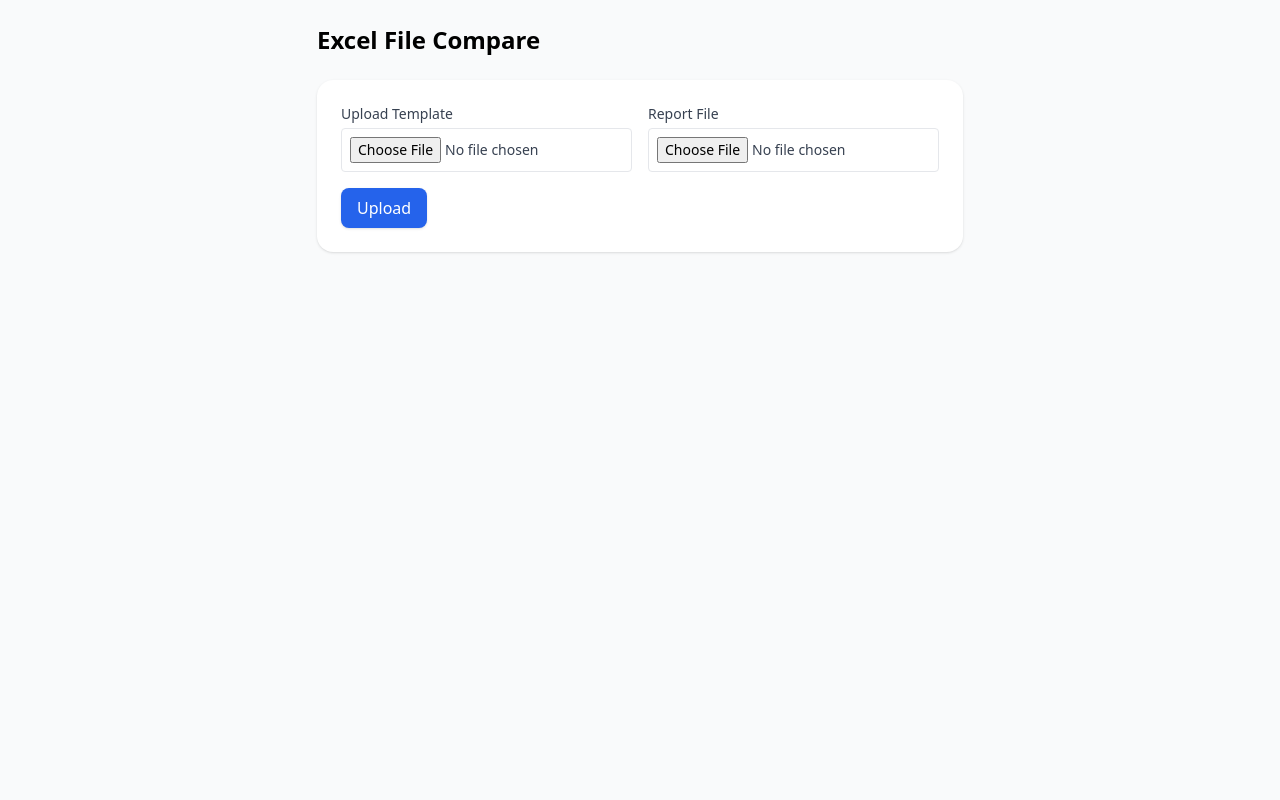
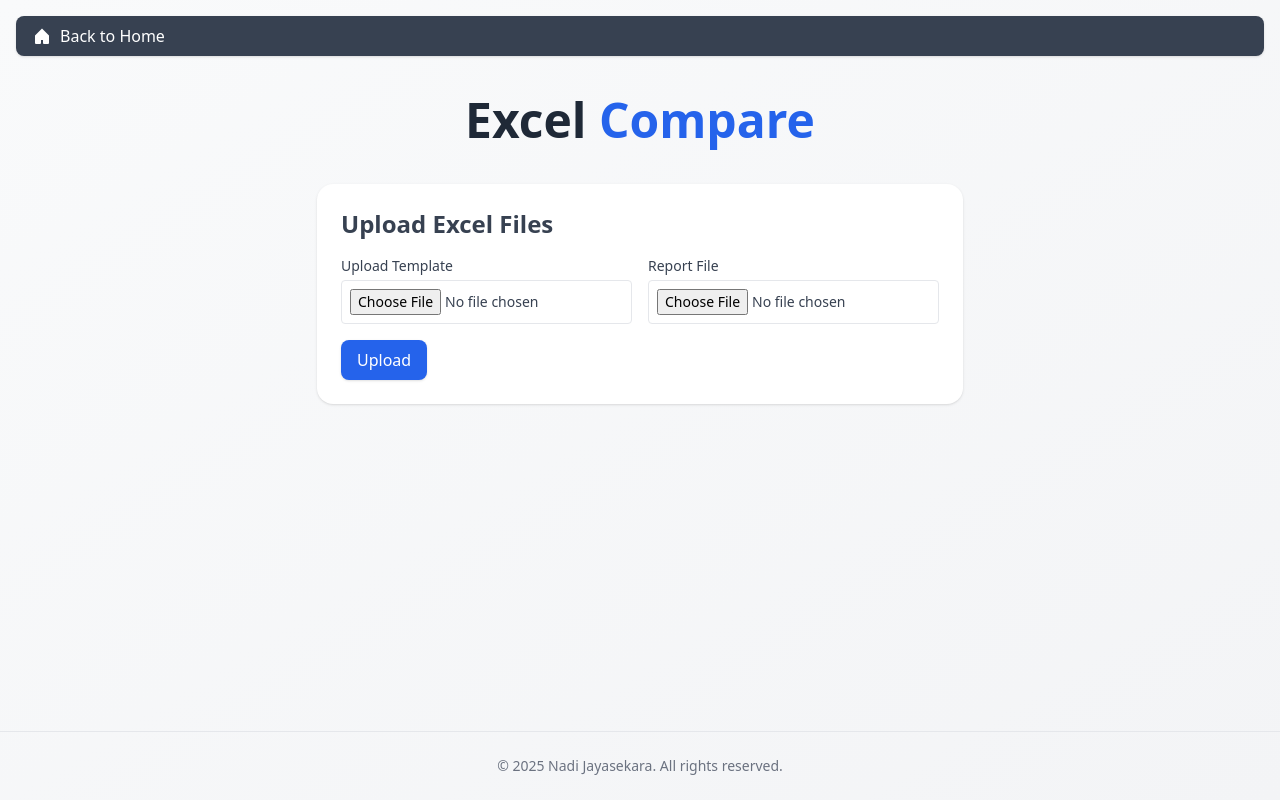
Before and after one commit to nadithakj/nodegrouper, a FastAPI app: page /excel_compare in a window 1280 px wide. Run offline with FastAPI, Linux system fonts and the light colour scheme; some libraries are stand-ins or nearby versions.

Commit message:
Update excel_compare.html

```diff
--- a/templates/excel_compare.html
+++ b/templates/excel_compare.html
@@ -4,12 +4,28 @@
     <meta charset="UTF-8">
     <title>Excel Compare</title>
     <script src="https://cdn.tailwindcss.com"></script>
+    <script src="https://cdn.jsdelivr.net/npm/canvas-confetti@1.6.0/dist/confetti.browser.min.js"></script>
 </head>
-<body class="bg-gray-50 min-h-screen flex flex-col">
+<body class="min-h-screen bg-gradient-to-br from-gray-50 to-gray-100 flex flex-col font-sans">
+
+    <div class="p-4">
+        <a href="/"
+           class="flex items-center bg-gray-700 text-white px-4 py-2 rounded-lg shadow hover:bg-gray-800 transition">
+            <svg xmlns="http://www.w3.org/2000/svg" class="h-5 w-5 mr-2" viewBox="0 0 20 20" fill="currentColor">
+                <path d="M10 2.5l-7 7V17a1 1 0 001 1h4a1 1 0 001-1v-3h2v3a1 1 0 001 1h4a1 1 0 001-1v-7.5l-7-7z"/>
+            </svg>
+            Back to Home
+        </a>
+    </div>
+
     <main class="flex-grow max-w-6xl mx-auto p-6">
-        <h1 class="text-2xl font-bold mb-6">Excel File Compare</h1>
+        <h1 class="text-5xl font-extrabold mb-10 text-center text-gray-800">
+            Excel <span class="text-blue-600">Compare</span>
+        </h1>
 
-        <form method="post" action="/upload_excel_files" enctype="multipart/form-data" class="bg-white p-6 rounded-2xl shadow mb-6">
+        <div class="bg-white p-6 rounded-2xl shadow mb-6">
+            <h2 class="text-2xl font-semibold mb-4 text-gray-700">Upload Excel Files</h2>
+            <form method="post" action="/upload_excel_files" enctype="multipart/form-data">
                 <div class="grid md:grid-cols-2 gap-4">
                     <div>
                         <label class="block text-sm font-medium text-gray-700">Upload Template</label>
@@ -24,6 +40,13 @@
                     Upload
                 </button>
             </form>
+        </div>
+
+        {% if error %}
+        <div class="bg-red-50 border-l-4 border-red-500 text-red-700 p-4 rounded-xl shadow mb-6" role="alert">
+            <p>{{ error }}</p>
+        </div>
+        {% endif %}
 
         {% if columns1 and not selected_key1 %}
         <form method="post" action="/select_key" class="bg-white p-6 rounded-2xl shadow">
@@ -137,8 +160,8 @@
                         {% for row in diff.differences %}
                         <tr>
                             <td class="border px-2 py-1">{{ row[selected_key1] }}</td>
-                            <td class="border px-2 py-1">{{ row[diff.field1 ~ "_file1"] }}</td>
-                            <td class="border px-2 py-1">{{ row[diff.field2 ~ "_file2"] }}</td>
+                            <td class="border px-2 py-1">{{ row[diff.field1 ~ "_file1"] if diff.field1 ~ "_file1" in row else row[diff.field1] }}</td>
+                            <td class="border px-2 py-1">{{ row[diff.field2 ~ "_file2"] if diff.field2 ~ "_file2" in row else row[diff.field2] }}</td>
                         </tr>
                         {% endfor %}
                     </tbody>
@@ -147,8 +170,11 @@
             {% endfor %}
         </div>
         {% endif %}
+    </main>
 
-    </main>
+    <footer class="p-6 text-center text-gray-500 text-sm border-t border-gray-200 mt-auto">
+        &copy; 2025 Nadi Jayasekara. All rights reserved.
+    </footer>
 
     <script>
         document.addEventListener('DOMContentLoaded', () => {
@@ -160,8 +186,7 @@
             const mappingForm = document.getElementById('mappingForm');
 
             let mappedPairs = [];
-            // This is for when the form is submitted with an error, the pairs are re-populated
-            if (otherMappingsInput.value) {
+            if (otherMappingsInput && otherMappingsInput.value) {
                 try {
                     mappedPairs = JSON.parse(otherMappingsInput.value);
                 } catch (e) {
@@ -185,6 +210,7 @@
                 });
             };
 
+            if (addMappingBtn) {
                 addMappingBtn.addEventListener('click', () => {
                     const templateField = templateFields.value;
                     const reportField = reportFields.value;
@@ -201,6 +227,7 @@
                         alert('Please select a field from both lists.');
                     }
                 });
+            }
 
             window.removeMapping = (button) => {
                 const li = button.parentElement;
@@ -215,7 +242,6 @@
                 });
             }
 
-            // Initial render on page load
             renderMappedList();
         });
     </script>
```
Lines whose indentation alone changed are shown as unchanged.
